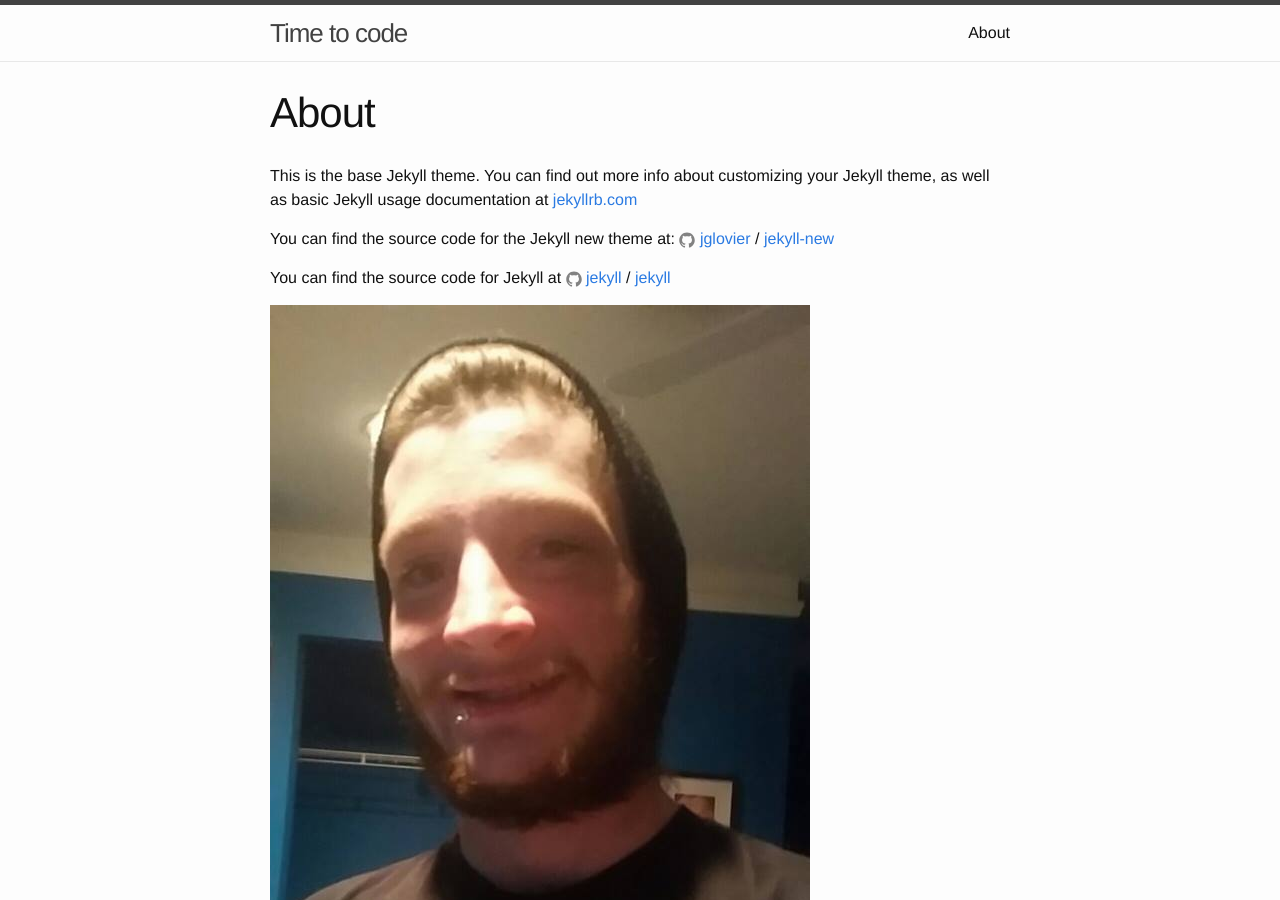
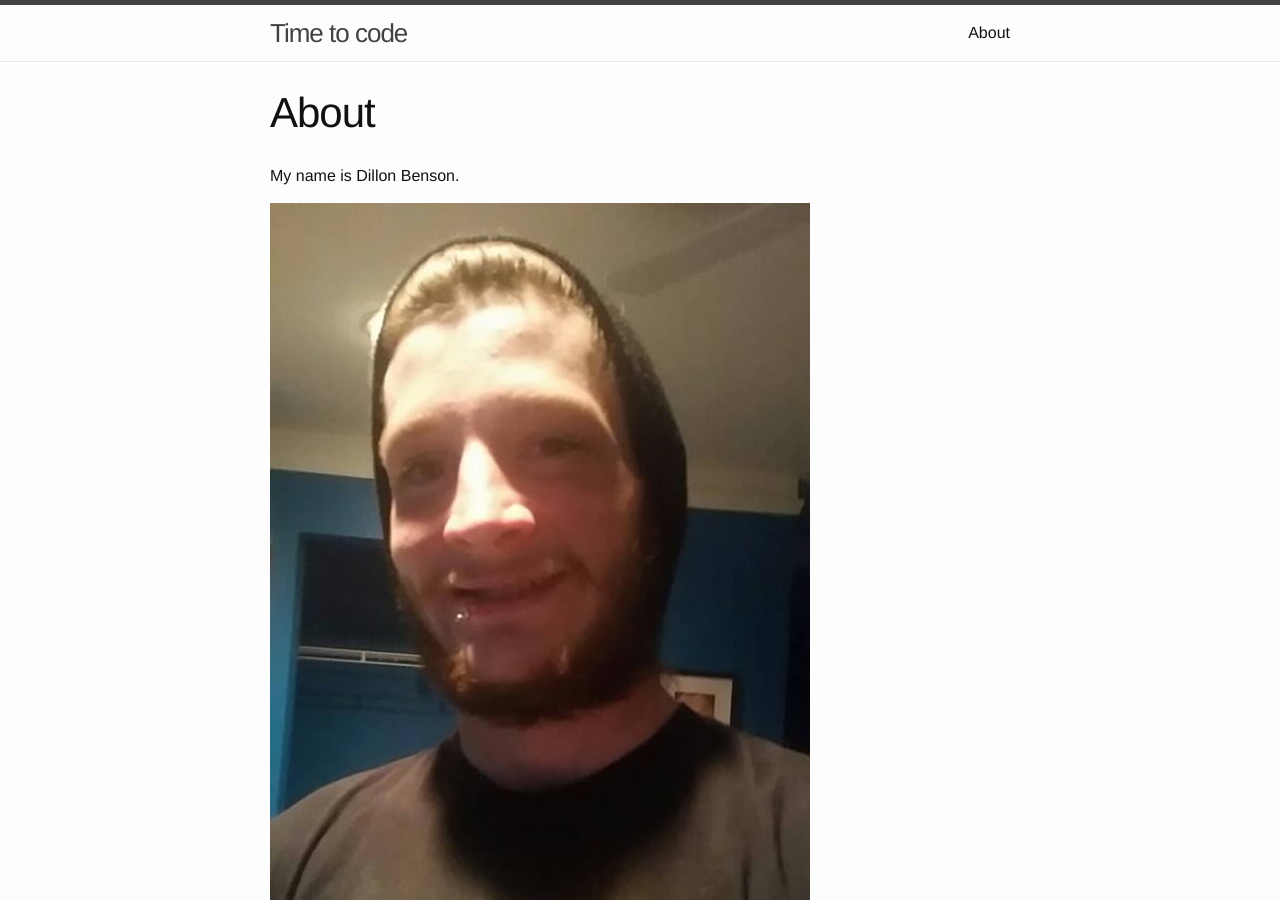
Before and after one commit to dibenso/dibenso.github.io, a Jekyll site: the page built from about.md, in a window 1280 px wide and 900 px high. Built offline with Jekyll 4.4.1, drawn with Linux system fonts in a browser that asks for light colours.

Commit message:
remove default about page info

```diff
--- a/about.md
+++ b/about.md
@@ -3,16 +3,7 @@ layout: page
 title: About
 permalink: /about/
 ---
-
-This is the base Jekyll theme. You can find out more info about customizing your Jekyll theme, as well as basic Jekyll usage documentation at [jekyllrb.com](http://jekyllrb.com/)
-
-You can find the source code for the Jekyll new theme at:
-{% include icon-github.html username="jglovier" %} /
-[jekyll-new](https://github.com/jglovier/jekyll-new)
-
-You can find the source code for Jekyll at
-{% include icon-github.html username="jekyll" %} /
-[jekyll](https://github.com/jekyll/jekyll)
+My name is Dillon Benson.
 
 ![]({{ site.url }}/assets/me.jpg)
 
```
